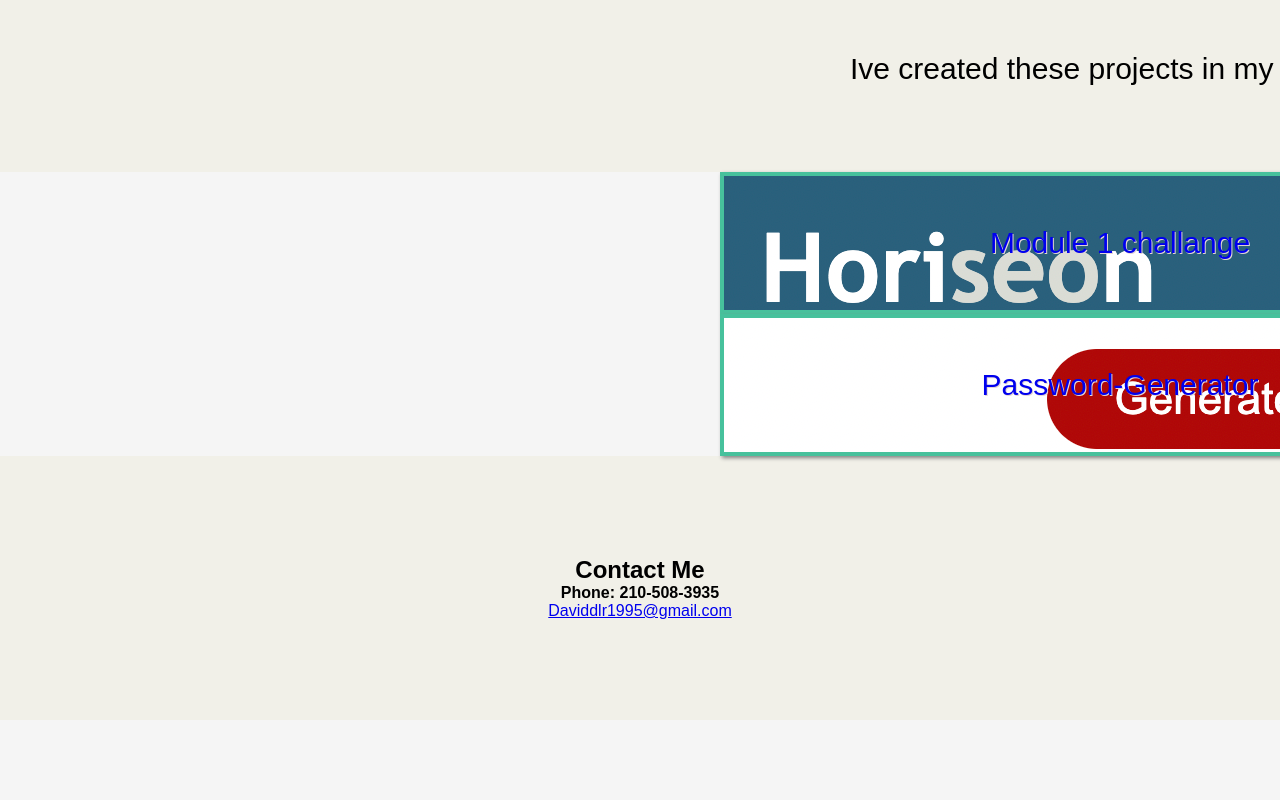
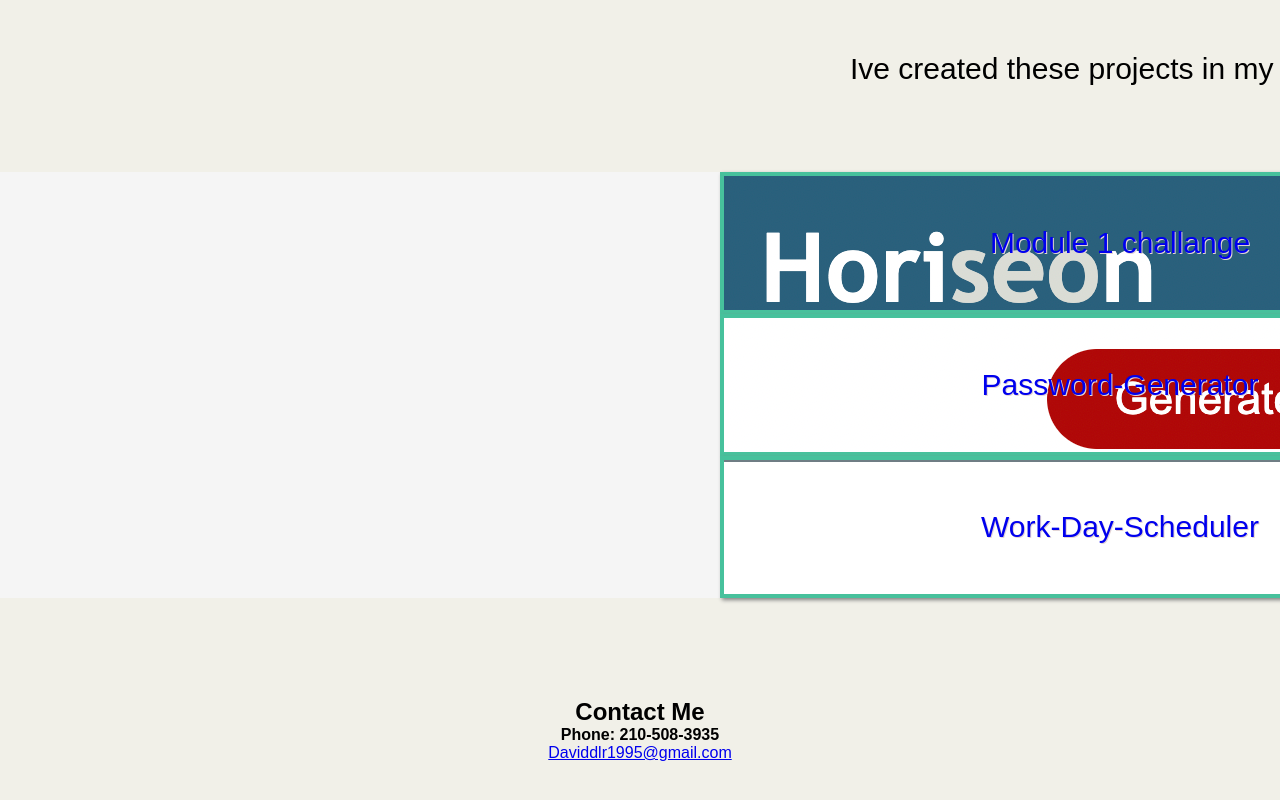
Before and after one commit to daviddelarosa210/Module-2-Challange, a plain HTML site: page index.html in a window 1280 px wide. Shown: the part 1518-2318 px from the top of the page. Before the commit the page ends 2238 px from the top, so only its background shows below. Drawn offline with Linux system fonts and the light colour scheme.

Commit message:
updates to work section

```diff
--- a/assets/styles.css
+++ b/assets/styles.css
@@ -133,6 +133,33 @@ padding-left: 450px;
       border: 2px solid #919191;
       font-size: 110%;
 
+
+
+  }
+
+  .boxlink-mod-4 {
+    box-shadow:2px 2px 4px grey;
+    border: 4px solid #47C19C;
+      text-shadow: 1px 1px #E3D5D5;
+      padding: 10px;
+      text-align: center;
+      font-size: 30px;
+      padding: 50px;
+      background-image: url(Images/Work-scheduler.png);
+      width: 800px;
+      margin-left: 720px;
+      display: inline-block;
+
+  }
+
+  .boxlink-mod-4:hover {
+    box-shadow: 0 4px 10px 0 rgba(0, 0, 0, 0.16), 0 4px 20px 0 rgba(0, 0, 0, 0.12);
+      cursor: pointer;
+      background-color: #F1F0E8;
+      background-image: linear-gradient(#DBFCF2, #ECFDF8);
+      color: #47C19C;
+      border: 2px solid #919191;
+      font-size: 110%;
   }
 .flexbox-container{
     display: flex;
--- a/index.html
+++ b/index.html
@@ -53,6 +53,12 @@
             </div>
             </a>
 
+            <a target="_blank" href="https://daviddelarosa210.github.io/Work-Day-Scheduler/" rel="">
+                <div class="boxlink-mod-4">
+                    Work-Day-Scheduler
+                </div>
+                </a>
+
 </section>
 </div>
 <section class="contact-me">
```
Also changed, not shown: assets/Images/Work-scheduler.png (added).
